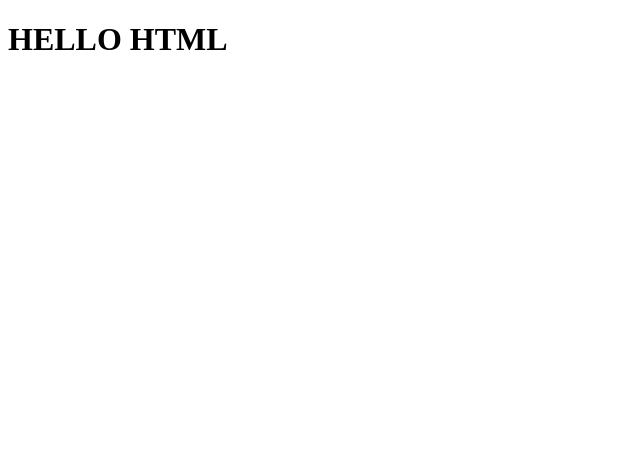
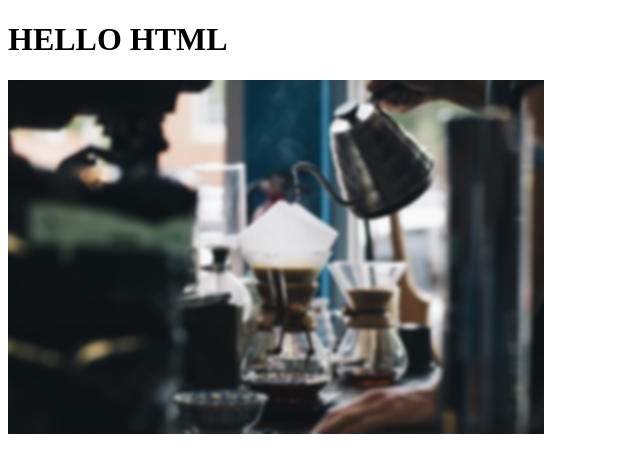
Before and after one commit to shmamedov1992/7171-html, a plain HTML site: page index.html in a window 1280 px wide. Shown: the whole page, without its empty margins (0-640 px from the left). Drawn offline with Linux system fonts and the light colour scheme.

Commit message:
Added image

```diff
--- a/index.html
+++ b/index.html
@@ -8,5 +8,6 @@
 </head>
 <body>
     <h1>HELLO HTML</h1>
+    <img src="img/cofe.jpg" alt="Cofe"
 </body>
 </html>
```
Also changed, not shown: img/cofe.jpg (added).
